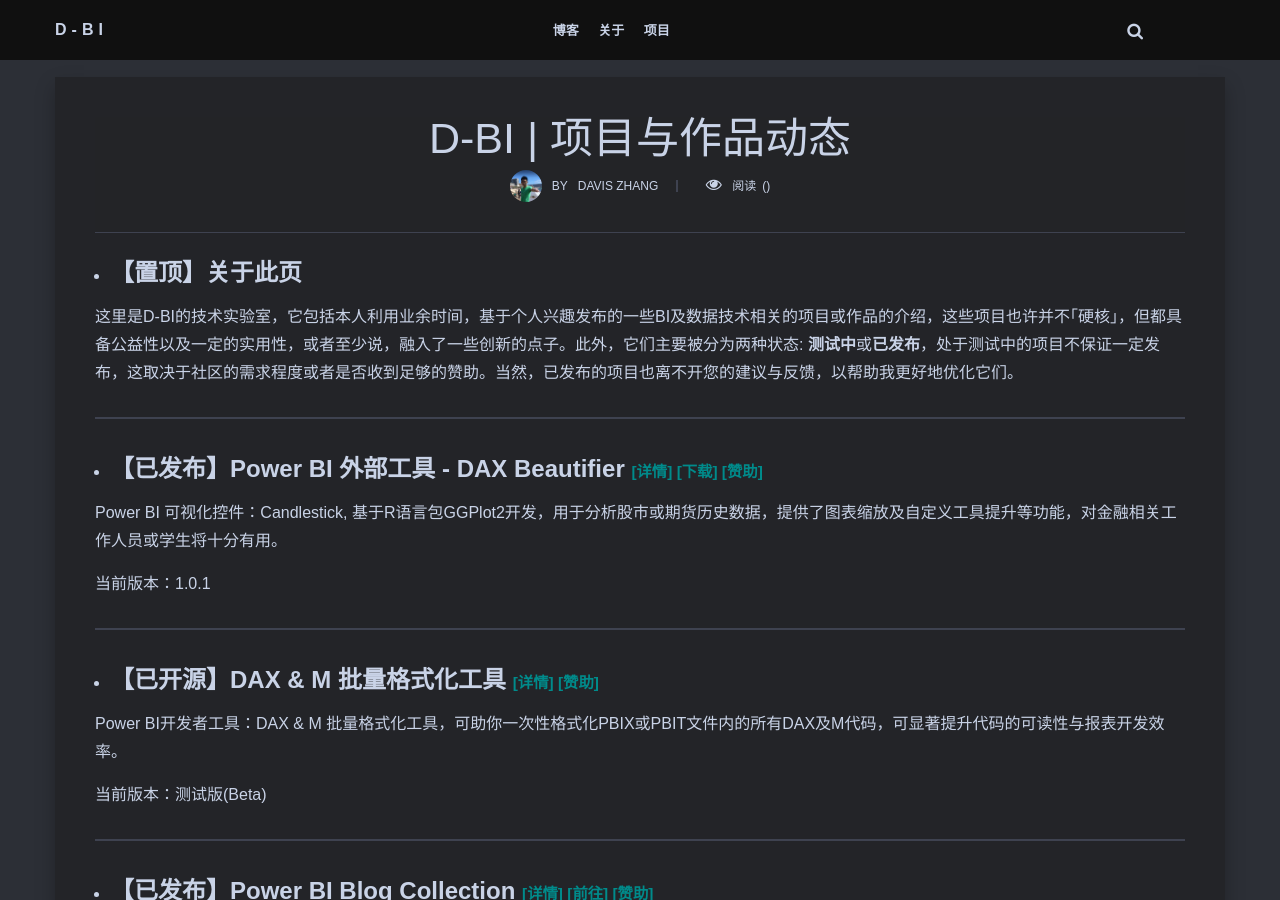
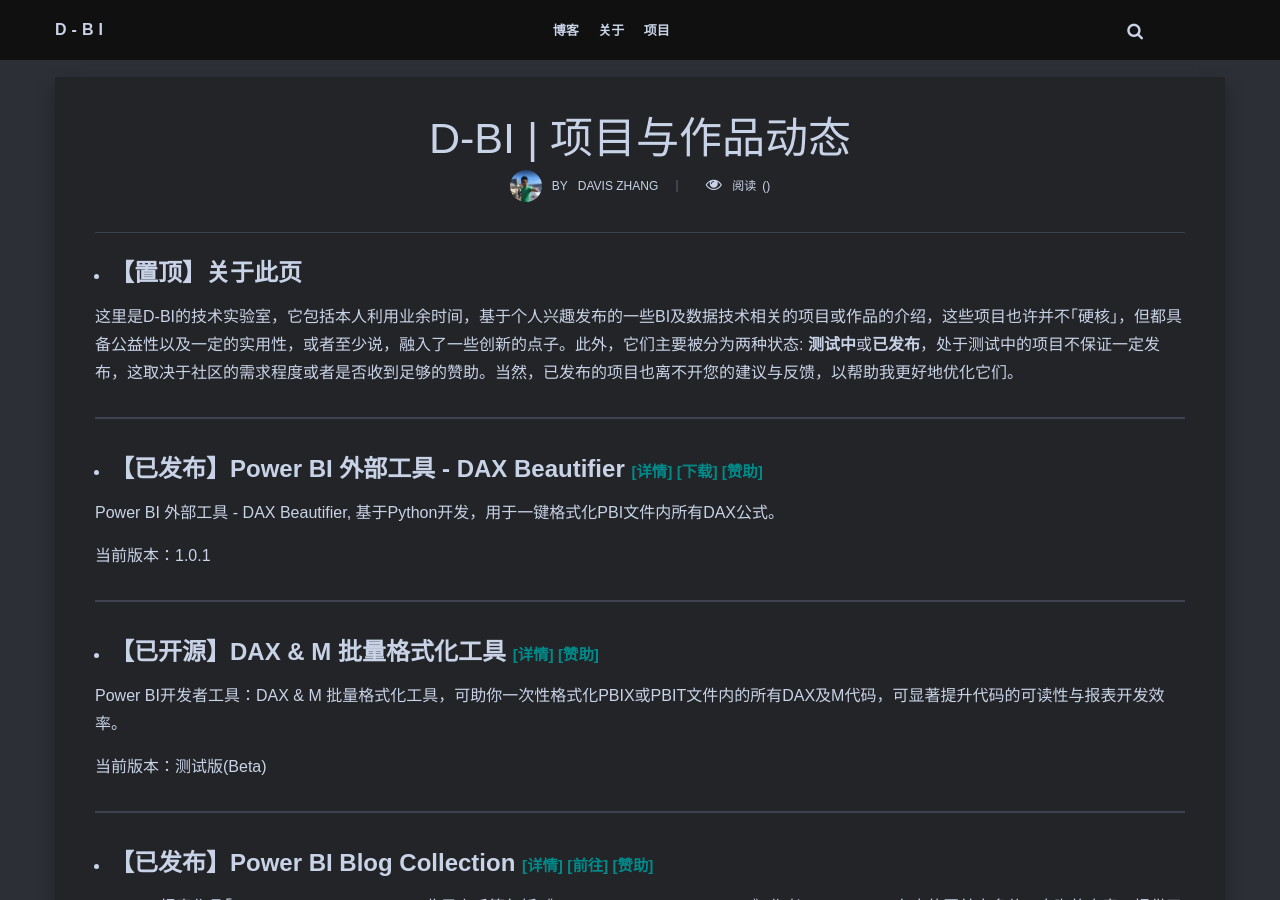
Before and after one commit to D-BI-TECH/D-BI-TECH.github.io, a Jekyll site: the page built from _pages/project.md, in a window 1280 px wide and 900 px high. Built offline with Jekyll 4.4.1, drawn with Linux system fonts in a browser that asks for light colours; nearby versions of some CDN libraries; comment, search, counter and statistics services are not loaded.

Commit message:
Update project.md

```diff
--- a/_pages/project.md
+++ b/_pages/project.md
@@ -15,7 +15,7 @@
 
 - ### 【已发布】Power BI 外部工具 - DAX Beautifier  <small><small>[[详情]](https://d-bi.gitee.io/pbi-external-tool-dax-beautifier/)  [[下载]](https://github.com/DavisZHANG-BlogOnly/dax-beautifier)  <a href="{{site.baseurl}}/img/qr.jpg" class="test-popup-link">[赞助]</a></small></small>
 
-Power BI 可视化控件：Candlestick, 基于R语言包GGPlot2开发，用于分析股市或期货历史数据，提供了图表缩放及自定义工具提升等功能，对金融相关工作人员或学生将十分有用。
+Power BI 外部工具 - DAX Beautifier, 基于Python开发，用于一键格式化PBI文件内所有DAX公式。
 
 当前版本：1.0.1
 
```
